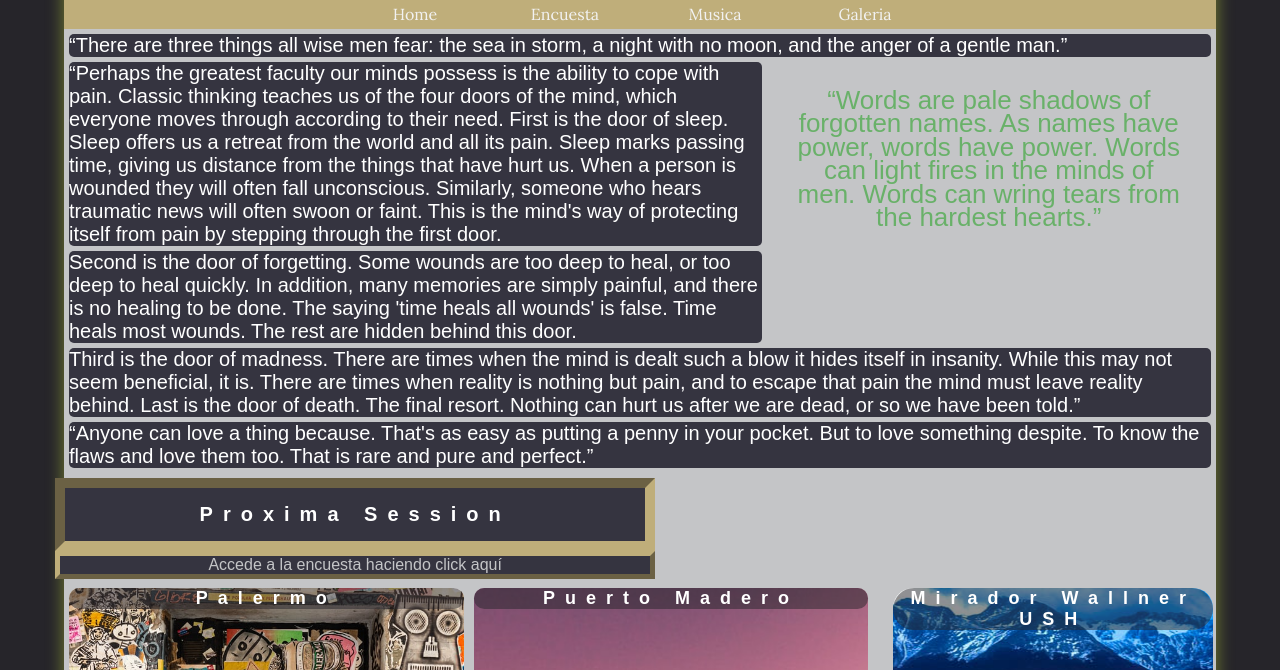
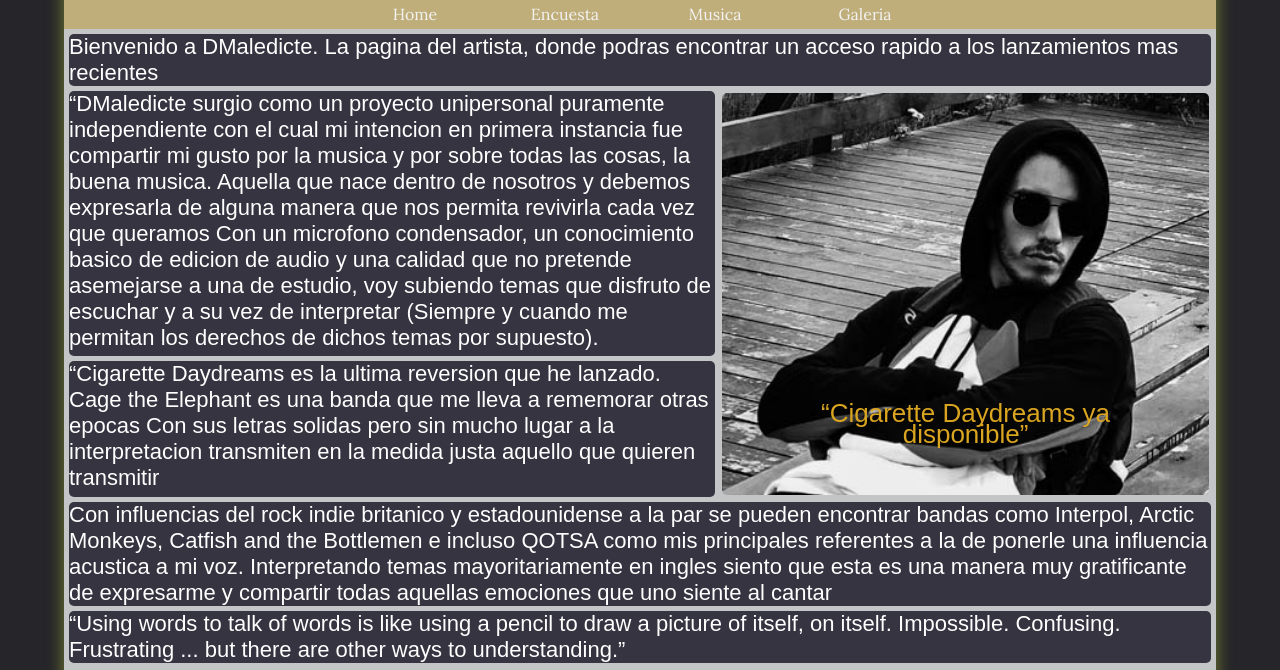
Before and after one commit to D-Maledicte/TPODM, a website: page index.html in a window 1280 px wide. Shown: the part 104-774 px from the top of the page. Drawn offline with Linux system fonts and the light colour scheme; a web font is replaced by a local one.

Commit message:
Version Final de TPO

```diff
--- a/Css/styles.css
+++ b/Css/styles.css
@@ -8,28 +8,13 @@
     filter: invert(1);
 }*/
 
-
-Color Theme Swatches in RGBA
-.Water--Rust-1-rgba { color: rgba(20, 31, 48, 1); }
-.Water--Rust-2-rgba { color: rgba(15, 55, 119, 1); }
-.Water--Rust-3-rgba { color: rgba(4, 146, 161, 1); }
-.Water--Rust-4-rgba { color: rgba(255, 122, 71, 1); }
-.Water--Rust-5-rgba { color: rgba(226, 55, 29, 1);}
-
-/* Color Theme Swatches in RGBA */
+/* Color Theme Swatches in RGBA
 .Coreia-Away-2022-1-rgba { color: rgba(242, 242, 242, 1); }
 .Coreia-Away-2022-2-rgba { color: rgba(196, 197, 199, 1); }
 .Coreia-Away-2022-3-rgba { color: rgba(191, 174, 122, 1); }
 .Coreia-Away-2022-4-rgba { color: rgba(53, 52, 64, 1); }
 .Coreia-Away-2022-5-rgba { color: rgba(38, 37, 42, 1); }
-
-/* Color Theme Swatches in RGBA
-Coral-Teal-Gray-1-rgba { color: rgba(255, 72, 87, 1); }
-Coral-Teal-Gray-2-rgba { color: rgba(26, 126, 121, 1); }
-Coral-Teal-Gray-3-rgba { color: rgba(0, 204, 191, 1); }
-Coral-Teal-Gray-4-rgba { color: rgba(114, 242, 235, 1); }
-Coral-Teal-Gray-5-rgba { color: rgba(116, 126, 126, 1); }
- */
+*/
 
 /* Estas son las fuentes que he decidido combinar
 font-family: 'Montserrat', sans-serif; Para encabezados y titulos
@@ -54,7 +39,6 @@ h1 {
 }
 
 span {
-    /*line-height: 1.1;*/
     padding: 0 12px;
     position: relative;
 }
@@ -65,6 +49,7 @@ span::before {
     position: absolute;
     inset: 0;
     -webkit-background-clip: text;
+    background-clip: text;
     -webkit-text-fill-color: transparent;
     animation: titulo 9s infinite;
 }
@@ -112,7 +97,7 @@ p {
 }
 
 .main_p {
-    font-size: 20px;
+    font-size: 22px;
 }
 
 #main_nav {
@@ -214,17 +199,24 @@ p {
 }
 
 #pquote {
-    background: center/cover url(/TPO/img/quote.jpg) no-repeat;
+    background: center/cover url(../img/Toni-Single-release.jpg) no-repeat;
     grid-column: 3;
     grid-row: 2 / span 2;
-    color:  rgb(105, 177, 105);
-    font-size: 26px;
-    line-height: 0.9;
-    text-align: center;
-    padding: 25px;
+    padding: 50px;
     margin: 2px;
     border-radius: 5px;
+}
 
+#pquote p {
+    font-size: 26px;
+    color:  goldenrod;
+    line-height: 0.8;
+    text-align: center;
+    margin-top: 260px;
+}
+
+#pquote a {
+    text-decoration: none;
 }
 
 #main_p4 {
@@ -485,6 +477,10 @@ p {
         font-size: 90px;
     }
 
+    .main_p {
+        font-size: 20px;
+    }
+
     @keyframes survey {
         0%   {left:0px;}
       20%  {left:75px;}
@@ -527,13 +523,17 @@ p {
         gap: 10px;
     }
 
+    .main_p {
+        font-size: 20px;
+    }
+
     #main_p3 {
         grid-column: 1 / span 3;
         grid-row: 3;
     }
 
     #pquote {
-        background: center/cover url(/TPO/img/quote.jpg) no-repeat;
+        background: center/cover url(../img/Toni-Single-release.jpg) no-repeat;
         grid-column: 3;
         grid-row: 2;
     }
@@ -608,6 +608,7 @@ p {
     }
 
     #pquote {
+        background: cover url(../img/Toni-Single-release.jpg) no-repeat;
         grid-column: 3;
         grid-row: 2;
     }
--- a/index.html
+++ b/index.html
@@ -4,6 +4,7 @@
     <meta charset="UTF-8">
     <meta http-equiv="X-UA-Compatible" content="IE=edge">
     <meta name="viewport" content="width=device-width, initial-scale=1.0">
+    <!-- Incorpore distintos tipos del mismo favicon para mayor compatibilidad-->
     <link rel="icon" type="image/x-icon" href="./img/favicon_io/favicon.ico">
     <link rel="apple-touch-icon" sizes="180x180" href="./img/favicon_io/apple-touch-icon.png">
     <link rel="icon" type="image/png" sizes="32x32" href="./img/favicon_io/favicon-32x32.png">
@@ -18,12 +19,15 @@
     <title>Home</title>
 </head>
 <body>
+    <!--El proposito de main_body es el de contar con una clase adicional para lograr el contraste el fondo del body y el fondo de las secciones-->
     <div class="main_body">
+    <!--Animacion incorporada en el header para realizar un cambio de color gradiente-->
     <header>
         <h1 id="main_header">
             <span><a href="index.html">DMaledicte</a></span>
         </h1>
     </header>
+    <!--Nav con transiciones al pasar el mouse efectuando un cambio de color-->
     <nav id="main_nav">
         <ul id="main_ul">
             <li>
@@ -40,49 +44,47 @@
             </li>
         </ul>
     </nav>
+    <!--Seccion principal con varios parrafos que comparten grid con un aside en forma de blackquote-->
     <section id="container_section">
         <article id="container_article">
-        <p class ="main_p" id="main_p1">“There are three things all wise men fear: the sea in storm, a night with no moon, and the anger of a gentle man.” </p>
+        <p class ="main_p" id="main_p1">Bienvenido a DMaledicte. La pagina del artista, donde podras encontrar un acceso rapido a los lanzamientos mas recientes </p>
 
-        <p class ="main_p" id="main_p2">“Perhaps the greatest faculty our minds possess is the ability to cope with pain.
-            Classic thinking teaches us of the four doors of the mind, which everyone moves through according to their need.
-            First is the door of sleep. Sleep offers us a retreat from the world and all its pain.
-            Sleep marks passing time, giving us distance from the things that have hurt us.
-            When a person is wounded they will often fall unconscious.
-            Similarly, someone who hears traumatic news will often swoon or faint.
-            This is the mind's way of protecting itself from pain by stepping through the first door.
-
-
-
+        <p class ="main_p" id="main_p2">“DMaledicte surgio como un proyecto unipersonal puramente independiente con el cual mi intencion en primera instancia
+            fue compartir mi gusto por la musica y por sobre todas las cosas, la buena musica.
+            Aquella que nace dentro de nosotros y debemos expresarla de alguna manera que nos permita revivirla cada vez que queramos
+            Con un microfono condensador, un conocimiento basico de edicion de audio y una calidad que no pretende asemejarse a una de estudio,
+            voy subiendo temas que disfruto de escuchar y a su vez de interpretar
+            (Siempre y cuando me permitan los derechos de dichos temas por supuesto).
         </p>
 
-        <p class ="main_p" id="main_p3">Second is the door of forgetting. Some wounds are too deep to heal, or too deep to heal quickly.
-            In addition, many memories are simply painful, and there is no healing to be done. The saying 'time heals all wounds' is false.
-            Time heals most wounds. The rest are hidden behind this door.
-            </p>
+        <p class ="main_p" id="main_p3">“Cigarette Daydreams es la ultima reversion que he lanzado.
+            Cage the Elephant es una banda que me lleva a rememorar otras epocas
+            Con sus letras solidas pero sin mucho lugar a la interpretacion transmiten en la medida justa aquello que quieren transmitir
+        </p>
 
-        <p class ="main_p" id="main_p4">Third is the door of madness. There are times when the mind is dealt such a blow it hides itself in insanity.
-            While this may not seem beneficial, it is.
-            There are times when reality is nothing but pain, and to escape that pain the mind must leave reality behind.
-            Last is the door of death. The final resort. Nothing can hurt us after we are dead, or so we have been told.”</p>
+        <p class ="main_p" id="main_p4">Con influencias del rock indie britanico y estadounidense a la par se pueden encontrar bandas como
+            Interpol, Arctic Monkeys, Catfish and the Bottlemen e incluso QOTSA como mis principales referentes
+            a la de ponerle una influencia acustica a mi voz. Interpretando temas mayoritariamente en ingles siento que esta es una manera
+            muy gratificante de expresarme y compartir todas aquellas emociones que uno siente al cantar
+        </p>
 
         <aside id="pquote">
             <blockquote>
-               <p>“Words are pale shadows of forgotten names.
-                As names have power, words have power.
-                Words can light fires in the minds of men.
-                Words can wring tears from the hardest hearts.”</p>
+               <a href="musica.html"> <p>“Cigarette Daydreams ya disponible”</p></a>
             </blockquote>
         </aside>
         <p class="main_p" id="main_p5">
-            “Anyone can love a thing because. That's as easy as putting a penny in your pocket.
-            But to love something despite. To know the flaws and love them too. That is rare and pure and perfect.” </p>
+            “Using words to talk of words is like using a pencil to draw a picture of itself, on itself.
+            Impossible. Confusing. Frustrating ... but there are other ways to understanding.”
+        </p>
         </article>
+        <!--Seccion de anuncio con animacion de desplazamiento siempre y cuando el ancho de pagina lo permita-->
         <section class="survey_add">
             <h4>Proxima Session</h4>
             <p><a href="encuesta.html">Accede a la encuesta haciendo click aquí</a></p>
         </section>
     </section>
+    <!--Footer con un diseño de cartas desplegadas en grid y luego corregidas por grupo con flex-->
     <footer id="main_footer">
         <div id="eventcards">
         <div id="f_events">
```
Also changed, not shown: Css/styles-music.css (+9 -2 lines), encuesta.html (+5 -0 lines), galeria.html (+5 -0 lines), musica.html (+8 -0 lines), img/Toni-Single-release.jpg (added).
